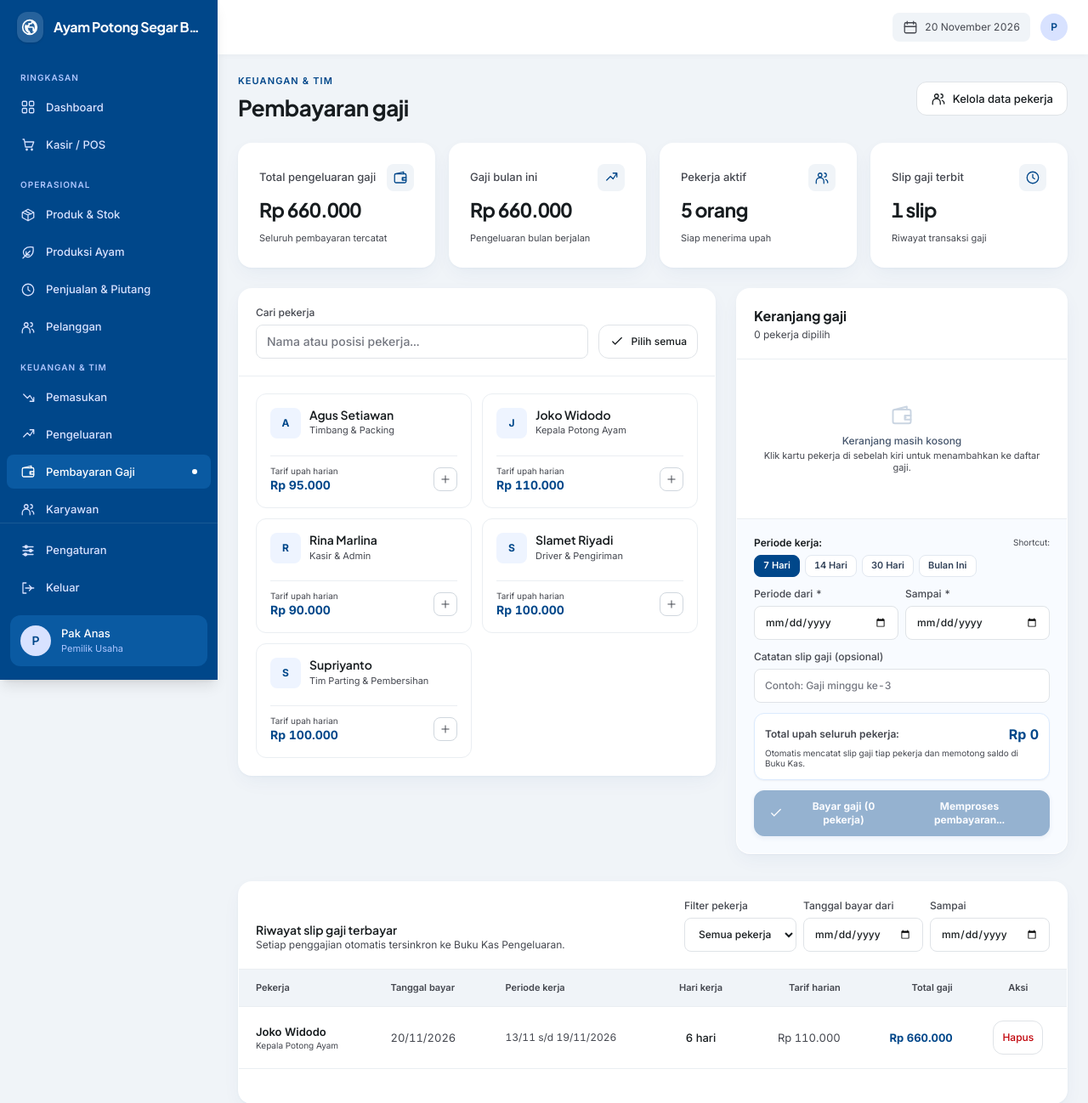
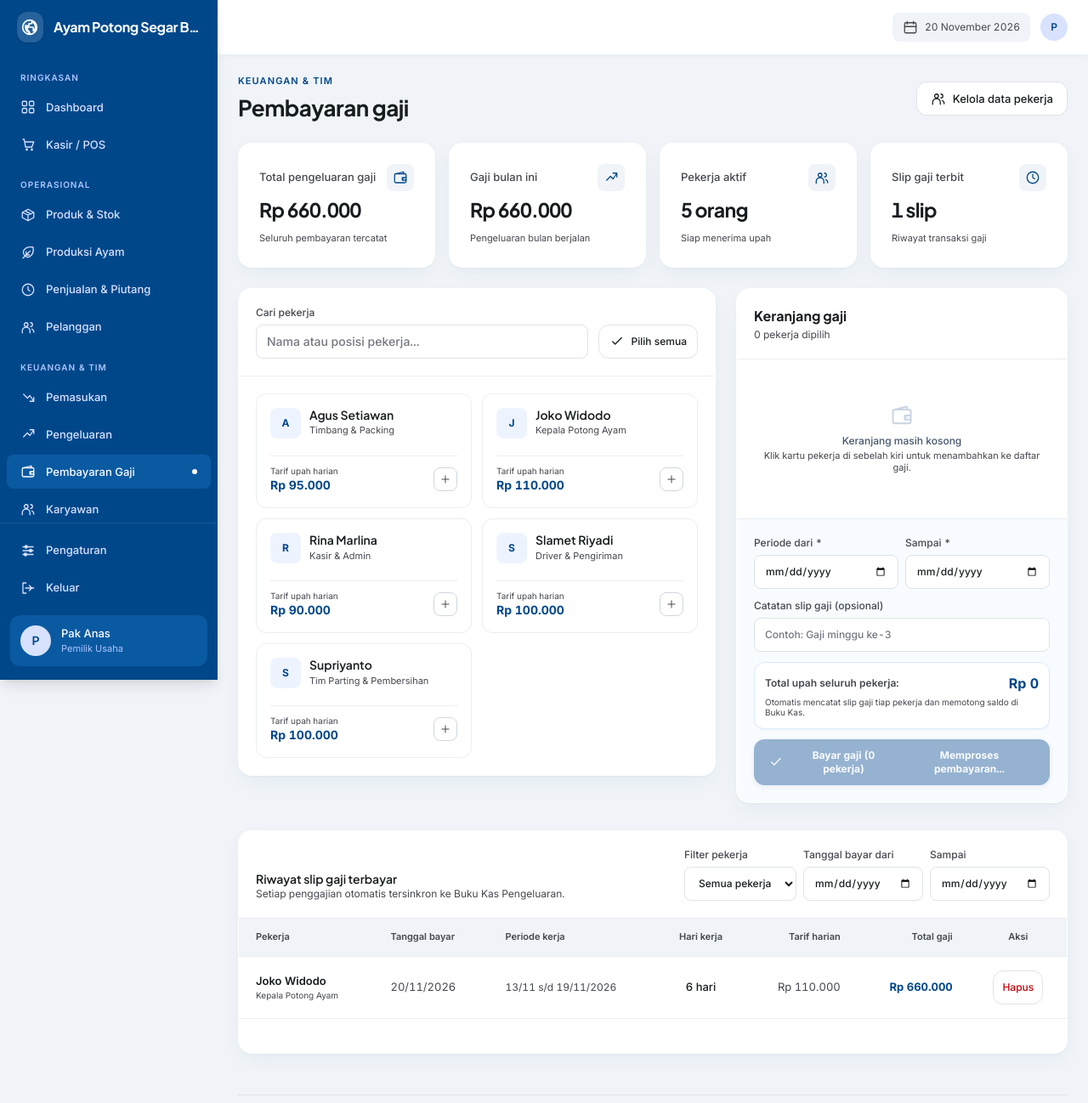
Before and after one commit to giestar-id/ayam-potong, a Laravel app: page /payrolls in a window 1280 px wide. Shown: the top 1298 px of the page at 85% size. Run offline with Laravel 12, Linux system fonts and the light colour scheme; a user stored in the database is signed in; data comes from the database, SQL or seed files in the repository; style sheets or scripts are compiled from the project's sources; some libraries are stand-ins or nearby versions.

Commit message:
refactor: remove period shortcuts row, keep clean inputs and quick days setter

```diff
--- a/app/Livewire/Payrolls/Index.php
+++ b/app/Livewire/Payrolls/Index.php
@@ -27,8 +27,6 @@ class Index extends Component
     public string $payment_date = '';
 
     public string $notes = '';
-
-    public string $activeShortcut = '7';
 
     public ?int $activeDayPreset = 6;
 
@@ -109,28 +107,6 @@ class Index extends Component
         if (isset($this->cart[$employeeId])) {
             $current = (float) ($this->cart[$employeeId]['days'] ?? 0);
             $this->cart[$employeeId]['days'] = max(0.5, $current - $amount);
-        }
-    }
-
-    public function setPeriodShortcut(int|string $days): void
-    {
-        $today = now();
-        $this->activeShortcut = (string) $days;
-        $this->payment_date = $today->toDateString();
-        $this->period_end = $today->toDateString();
-
-        if ($days === 'month') {
-            $this->period_start = $today->copy()->startOfMonth()->toDateString();
-            $targetDays = min(31, $today->day);
-        } else {
-            $daysInt = (int) $days;
-            $this->period_start = $today->copy()->subDays($daysInt - 1)->toDateString();
-            $targetDays = min(31, $daysInt);
-        }
-
-        $this->activeDayPreset = $targetDays;
-        foreach ($this->cart as $empId => $item) {
-            $this->cart[$empId]['days'] = $targetDays;
         }
     }
 
--- a/resources/views/livewire/payrolls/index.blade.php
+++ b/resources/views/livewire/payrolls/index.blade.php
@@ -188,27 +188,6 @@
 
             <!-- Form Parameter & Checkout -->
             <form wire:submit="checkout" class="border-t border-[#eaeef2] bg-[#f8fbff] p-4 sm:p-5 space-y-3">
-                <div>
-                    <div class="mb-1.5 flex items-center justify-between text-xs">
-                        <span class="font-semibold text-brand-textDark">Periode kerja:</span>
-                        <span class="text-[10px] text-brand-textGray">Shortcut:</span>
-                    </div>
-                    <div class="flex items-center gap-1.5 mb-2">
-                        <button type="button" wire:click="setPeriodShortcut(7)" class="rounded-lg border px-2.5 py-1 text-[11px] font-semibold transition-colors {{ $activeShortcut === '7' ? 'border-brand-primary bg-brand-primary text-white' : 'border-slate-200 bg-white text-slate-700 hover:border-brand-primary hover:text-brand-primary hover:bg-blue-50' }}">
-                            7 Hari
-                        </button>
-                        <button type="button" wire:click="setPeriodShortcut(14)" class="rounded-lg border px-2.5 py-1 text-[11px] font-semibold transition-colors {{ $activeShortcut === '14' ? 'border-brand-primary bg-brand-primary text-white' : 'border-slate-200 bg-white text-slate-700 hover:border-brand-primary hover:text-brand-primary hover:bg-blue-50' }}">
-                            14 Hari
-                        </button>
-                        <button type="button" wire:click="setPeriodShortcut(30)" class="rounded-lg border px-2.5 py-1 text-[11px] font-semibold transition-colors {{ $activeShortcut === '30' ? 'border-brand-primary bg-brand-primary text-white' : 'border-slate-200 bg-white text-slate-700 hover:border-brand-primary hover:text-brand-primary hover:bg-blue-50' }}">
-                            30 Hari
-                        </button>
-                        <button type="button" wire:click="setPeriodShortcut('month')" class="rounded-lg border px-2.5 py-1 text-[11px] font-semibold transition-colors {{ $activeShortcut === 'month' ? 'border-brand-primary bg-brand-primary text-white' : 'border-slate-200 bg-white text-slate-700 hover:border-brand-primary hover:text-brand-primary hover:bg-blue-50' }}">
-                            Bulan Ini
-                        </button>
-                    </div>
-                </div>
-
                 <div class="grid grid-cols-2 gap-2 text-xs">
                     <label class="field">
                         Periode dari *
```
